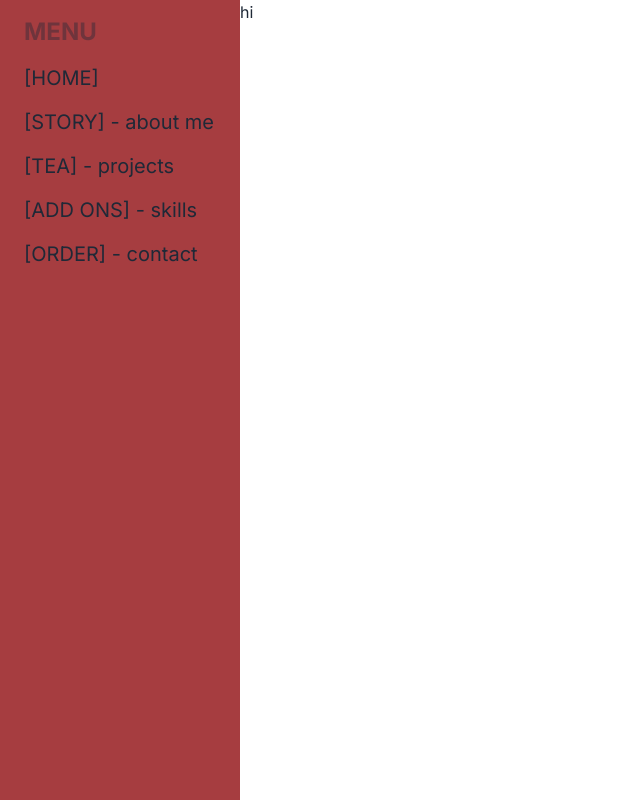
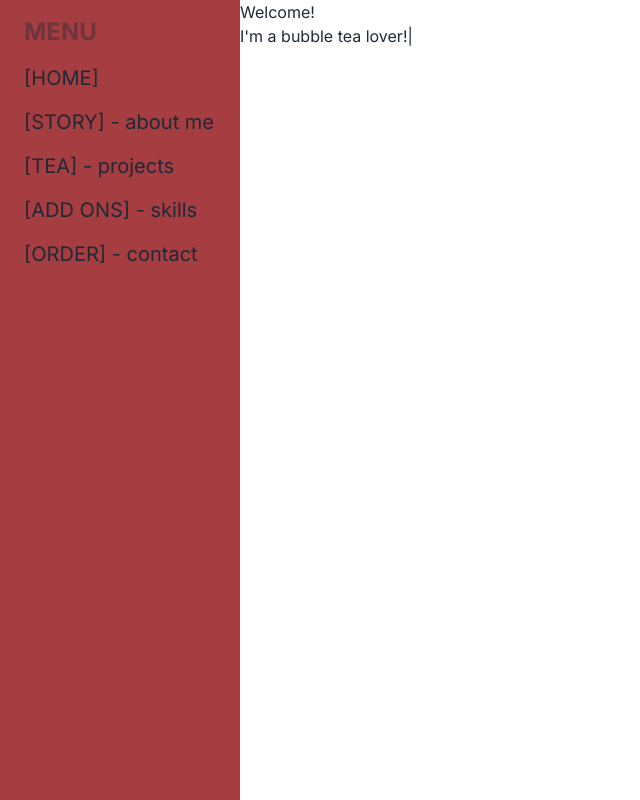
Before and after one commit to yll9108/portfolio-bubble-tea, a Next.js app: page / in a window 1280 px wide. Shown: the whole page, without its empty margins (0-640 px from the left). Built offline with nearby package versions, Linux system fonts and the light colour scheme.

Commit message:
animation

```diff
--- a/package.json
+++ b/package.json
@@ -11,7 +11,8 @@
   "dependencies": {
     "next": "14.1.0",
     "react": "^18",
-    "react-dom": "^18"
+    "react-dom": "^18",
+    "react-type-animation": "^3.2.0"
   },
   "devDependencies": {
     "autoprefixer": "^10.0.1",
--- /dev/null
+++ b/src/app/components/home/Animation.jsx
@@ -0,0 +1,25 @@
+import { TypeAnimation } from "react-type-animation";
+
+const AnimationComponent = () => {
+    return (
+        <div>
+            <TypeAnimation
+                style={{ whiteSpace: "pre-line" }}
+                preRenderFirstString={true}
+                sequence={[
+                    500,
+                    `Welcome!\nI'm Yen`, // initially rendered starting point
+                    1000,
+                    `Welcome!\nI'm a web developer`,
+                    1000,
+                    `Welcome!\nI'm a bubble tea lover!`,
+                    1000,
+                ]}
+                speed={50}
+                repeat={Infinity}
+            />
+        </div>
+    );
+};
+
+export default AnimationComponent;
--- a/src/app/page.jsx
+++ b/src/app/page.jsx
@@ -1,19 +1,11 @@
+"use client";
 import Image from "next/image";
+import AnimationComponent from "./components/home/Animation";
 
 export default function Home() {
     return (
-        <div>hi</div>
-        // <ul className="menu bg-base-200 w-56 rounded-box">
-        //     <li className="menu-title">Title</li>
-        //     <li>
-        //         <a>Item 1</a>
-        //     </li>
-        //     <li>
-        //         <a>Item 2</a>
-        //     </li>
-        //     <li>
-        //         <a>Item 3</a>
-        //     </li>
-        // </ul>
+        <>
+            <AnimationComponent />
+        </>
     );
 }
```
Also changed, not shown: src/app/common/Header.jsx (+0 -9 lines), 1 other file (tests, documents, lock files or other folders).
